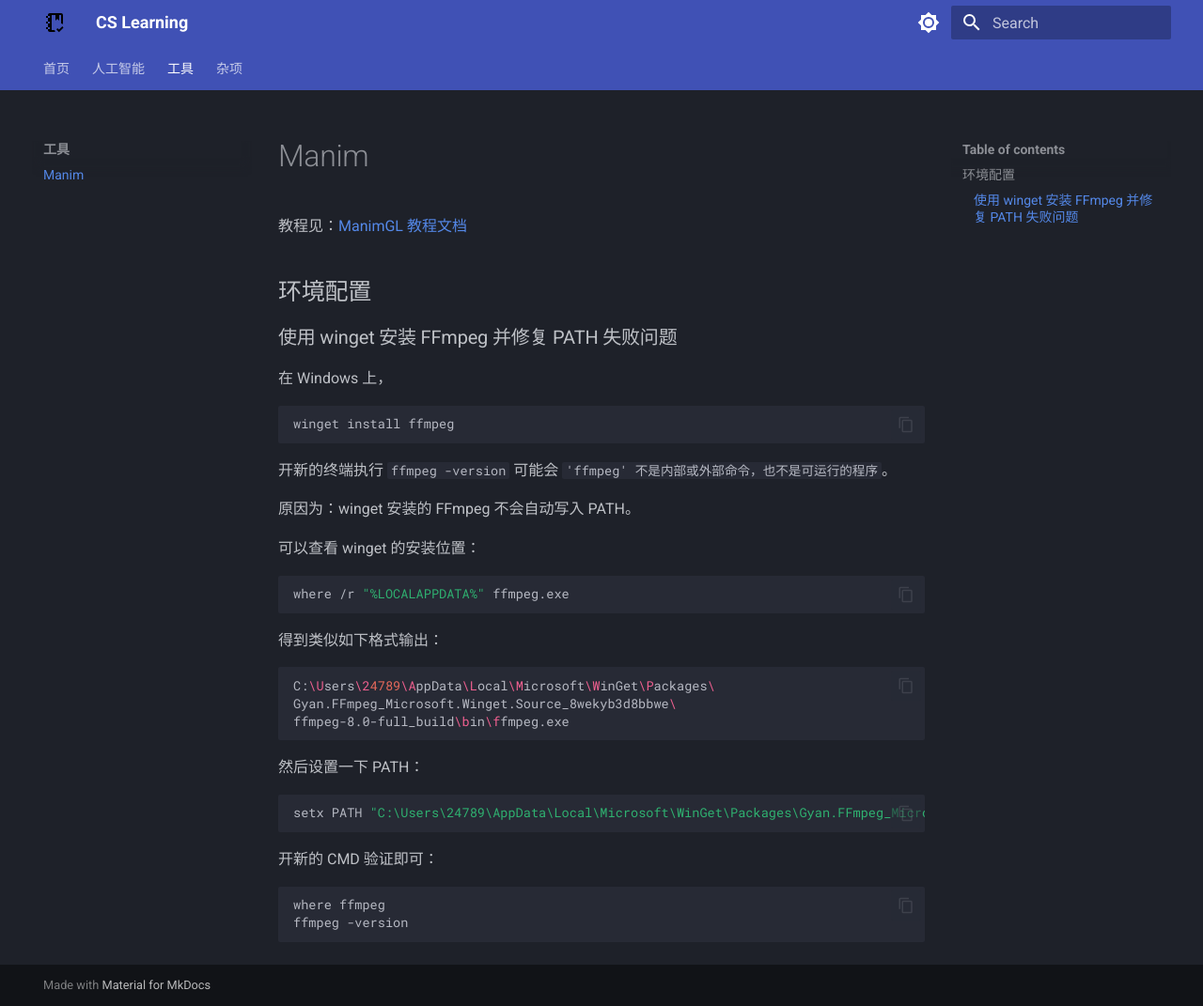
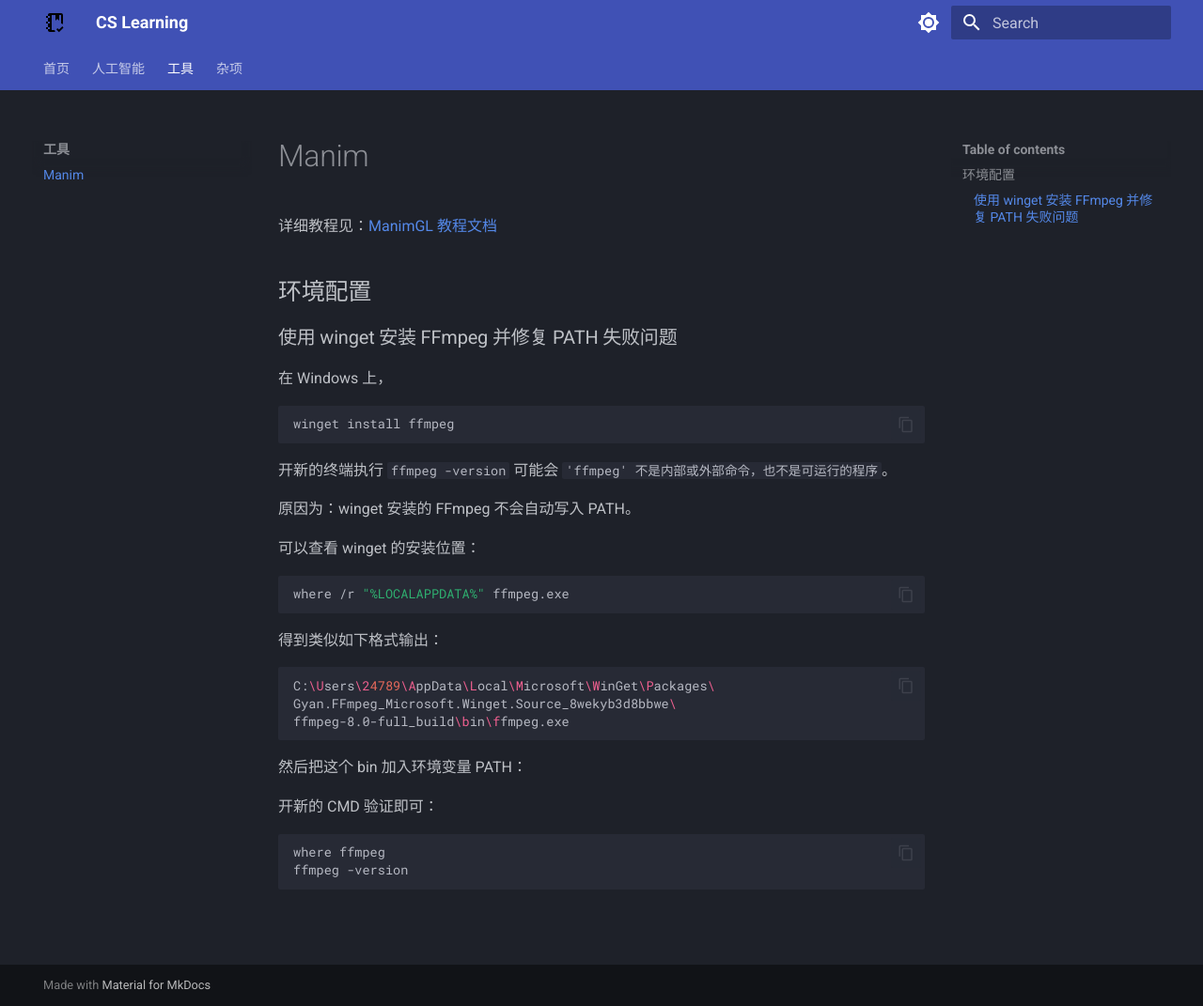
Before and after one commit to Tenshi0x0/CS-learning, an MkDocs documentation site: the page built from docs/src/Tools/Manim.md, in a window 1280 px wide and 1071 px high. Shown: the whole window at 94% size. Built offline with MkDocs 1.6.1 and Material for MkDocs 9.7.7, drawn with Linux system fonts in a browser that asks for light colours.

Commit message:
upd blogl

````diff
--- a/docs/src/Tools/Manim.md
+++ b/docs/src/Tools/Manim.md
@@ -1,6 +1,6 @@
 # Manim
 
-教程见：[ManimGL 教程文档](https://docs.manim.org.cn/)
+详细教程见：[ManimGL 教程文档](https://docs.manim.org.cn/)
 
 ## 环境配置
 
@@ -30,11 +30,7 @@
 ffmpeg-8.0-full_build\bin\ffmpeg.exe
 ```
 
-然后设置一下 PATH：
-
-```sh
-setx PATH "C:\Users\24789\AppData\Local\Microsoft\WinGet\Packages\Gyan.FFmpeg_Microsoft.Winget.Source_8wekyb3d8bbwe\ffmpeg-8.0-full_build\bin"
-```
+然后把这个 bin 加入环境变量 PATH：
 
 开新的 CMD 验证即可：
 
````
